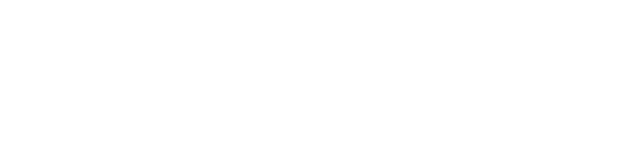
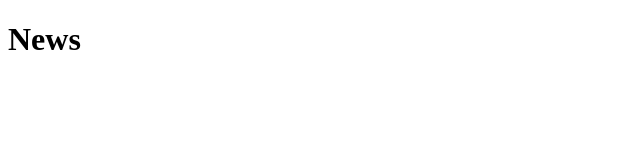
Before and after one commit to sonus162/landingpage-03, a plain HTML site: page index.html in a window 1280 px wide. Shown: the whole page, without its empty margins (0-640 px from the left). Drawn offline with Linux system fonts and the light colour scheme.

Commit message:
create heading

```diff
--- a/index.html
+++ b/index.html
@@ -6,6 +6,6 @@
     <title>Landing page 3</title>
 </head>
 <body>
-
+    <h1>News</h1>
 </body>
 </html>
```
